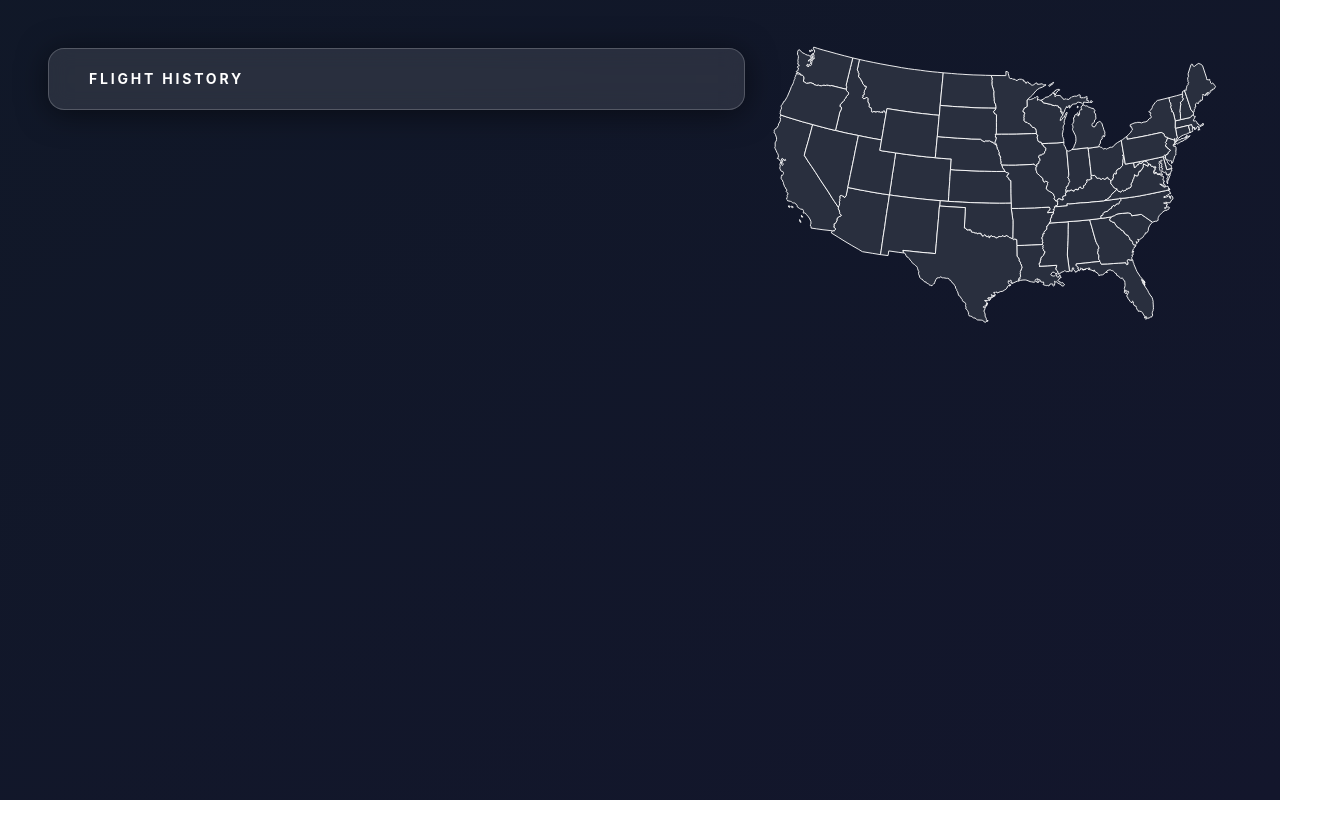
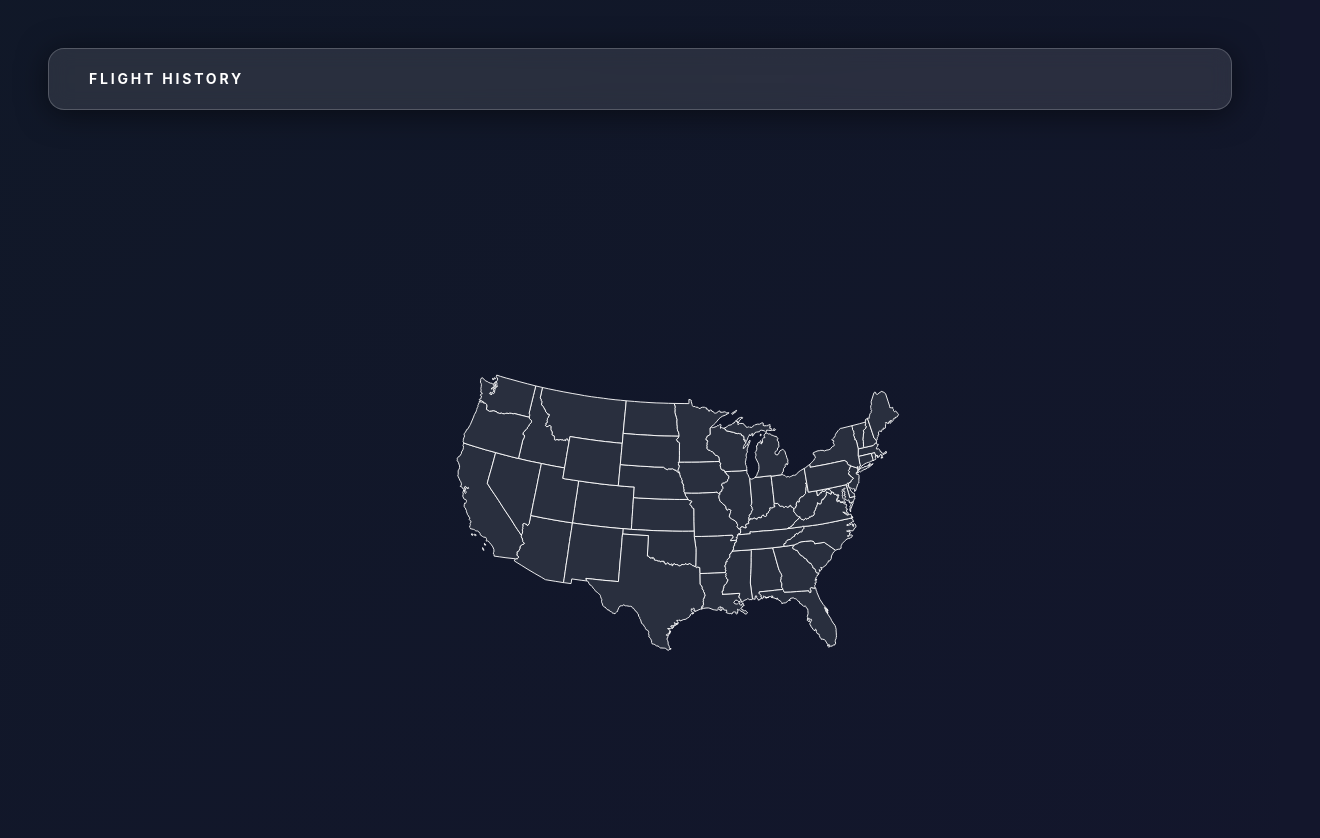
Before and after one commit to mcrowley19/programming-project, a React (Vite) app in the folder frontend/: page / in a window 1280 px wide. Shown: the top 838 px of the page, 1320 px wide, since content can reach past the window. Before the commit the page ends 800 px from the top, so only its background shows below. Built offline with nearby package versions, Linux system fonts and the light colour scheme.

Commit message:
Centered map and moved gradient so it doesn't show white when scroll

```diff
--- a/frontend/index.html
+++ b/frontend/index.html
@@ -8,7 +8,7 @@
     <script type="text/javascript" src="/mapdata.js"></script>
     <script type="text/javascript" src="/usmap.js"></script>
   </head>
-  <body class="m-0 bg-white-950">
+  <body class="m-0 bg-[#13162c]">
     <div id="root"></div>
     <script type="module" src="/src/main.jsx"></script>
   </body>
--- a/frontend/src/App.jsx
+++ b/frontend/src/App.jsx
@@ -6,7 +6,7 @@ function App() {
   }, []);
   return (
     <>
-      <div className="min-h-screen bg-gradient-to-br from-gray-900 to-[#13162c] flex justify-center items-start p-10">
+      <div className="min-h-screen bg-gradient-to-br from-gray-900 to-[#13162c] justify-center items-start p-10 w-screen display:block">
         <div className="pointer-events-auto mx-auto w-full max-w-[1600px]">
           <header
             className="flex min-w-max items-center gap-4 m-2 px-6 py-3
@@ -32,7 +32,9 @@ function App() {
             <nav className="flex flex-1 items-center justify-center gap-1"></nav>
           </header>
         </div>
-        <div className="" id="map"></div>
+        <div className="flex justify-center items-center w-screen h-screen ">
+          <div id="map"></div>
+        </div>
       </div>
     </>
   );
```
